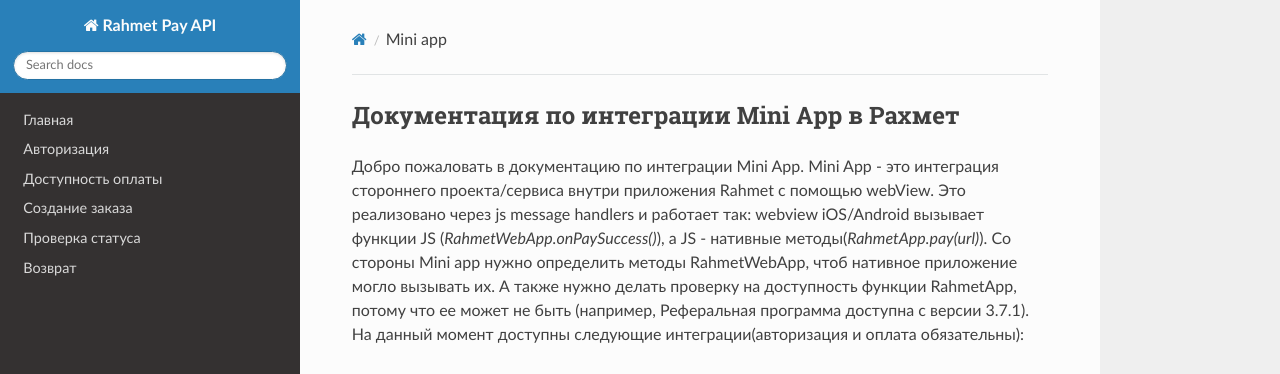
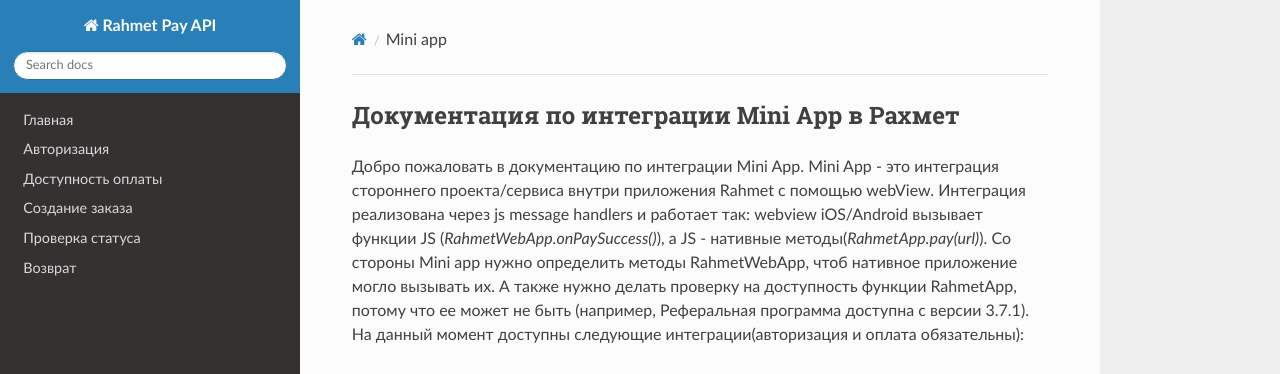
Before and after one commit to rahmetapp/docs, an MkDocs documentation site: the page built from docs/mini app.md, in a window 1280 px wide. Shown: the top 374 px of the page. Built offline with MkDocs 1.6.1, drawn with Linux system fonts in a browser that asks for light colours; nearby versions of some CDN libraries; old or Windows-style settings are respelled for this version of MkDocs.

Commit message:
Update mini app.md

```diff
--- a/docs/mini app.md
+++ b/docs/mini app.md
@@ -1,6 +1,6 @@
 ## Документация по интеграции Mini App в Рахмет
 
-Добро пожаловать в документацию по интеграции Mini App. Mini App - это интеграция стороннего проекта/сервиса внутри приложения Rahmet с помощью webView. Это реализовано через js message handlers и работает так: webview iOS/Android вызывает функции JS (*RahmetWebApp.onPaySuccess()*), а JS - нативные методы(*RahmetApp.pay(url)*). Со стороны Mini app нужно определить методы RahmetWebApp, чтоб нативное приложение могло вызывать их. А также нужно делать проверку на доступность функции RahmetApp, потому что ее может не быть (например, Реферальная программа доступна с версии 3.7.1).
+Добро пожаловать в документацию по интеграции Mini App. Mini App - это интеграция стороннего проекта/сервиса внутри приложения Rahmet с помощью webView. Интеграция реализована через js message handlers и работает так: webview iOS/Android вызывает функции JS (*RahmetWebApp.onPaySuccess()*), а JS - нативные методы(*RahmetApp.pay(url)*). Со стороны Mini app нужно определить методы RahmetWebApp, чтоб нативное приложение могло вызывать их. А также нужно делать проверку на доступность функции RahmetApp, потому что ее может не быть (например, Реферальная программа доступна с версии 3.7.1).
 На данный момент доступны следующие интеграции(авторизация и оплата обязательны):
 
 - [**Бесшовная авторизация**](https://github.com/ulan61/docs/blob/master/docs/mini%20app%20auth.md)
```
